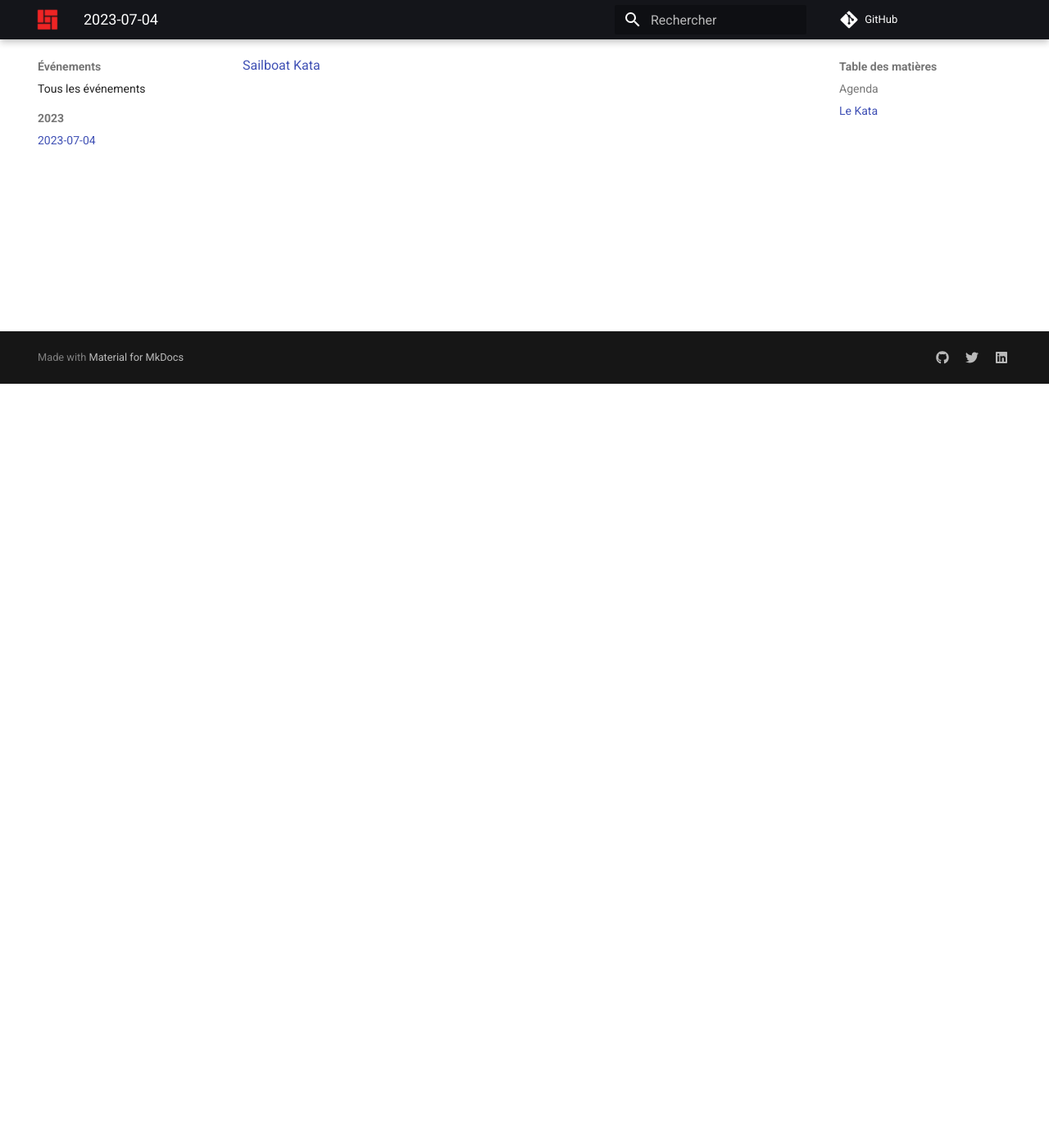
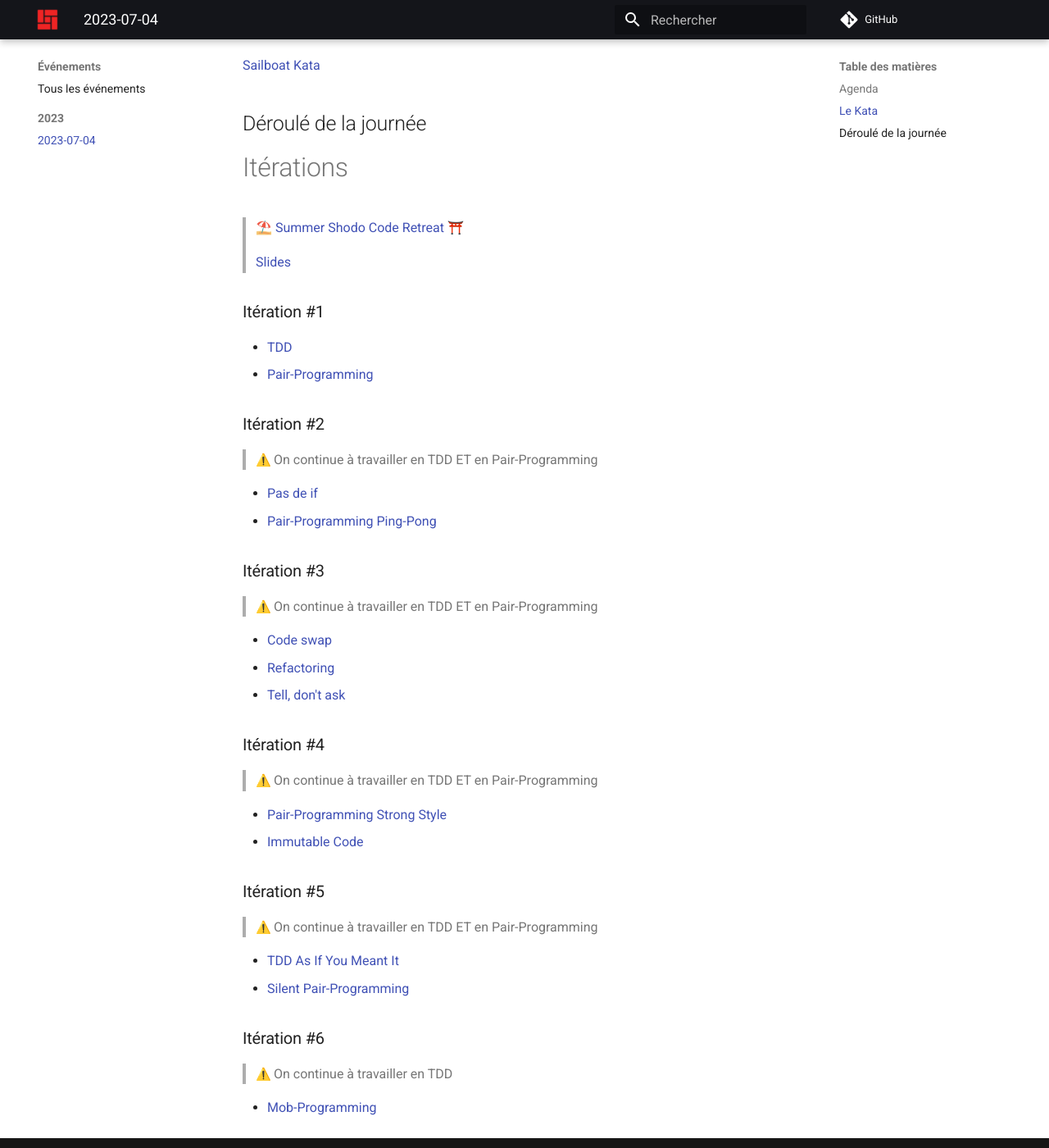
Before and after one commit to shodo-nantes/code-retreat, an MkDocs documentation site: the page built from docs/events/2023/07/04/index.md, in a window 1280 px wide and 1400 px high, scrolled down 932 px. Shown: the whole window at 82% size. Built offline with MkDocs 1.6.1 and Material for MkDocs 9.7.7, drawn with Linux system fonts in a browser that asks for light colours; emoji names are drawn with the system emoji font; comment, search, counter and statistics services are not loaded; some of the changed text lies outside the part shown.

Commit message:
event(2023-07-04): Déroulé de la journée

```diff
--- a/docs/events/2023/07/04/index.md
+++ b/docs/events/2023/07/04/index.md
@@ -11,8 +11,8 @@
 | 🕓 9h30-10h  | Présentation de la journée          |
 | 🕓 10h-11h   | Itération \#1                       |
 | 🕓 11h-12h   | Itération \#2                       |
-| 🕓 12h-13h   | Itération \#3                       |
-| 🕓 13h-14h   | 🍕 Déjeuner 🍕                      |
+| 🕓 12h-13h   | 🍕 Déjeuner 🍕                      |
+| 🕓 13h-14h   | Itération \#3                       |
 | 🕓 14h-15h   | Itération \#4                       |
 | 🕓 15h-16h   | Itération \#5                       |
 | 🕓 15h-16h   | Itération \#6                       |
@@ -21,3 +21,67 @@
 ## Le Kata
 
 [Sailboat Kata](/code-retreat/katas/sailboat/)
+
+## Déroulé de la journée
+
+# Itérations
+
+> [⛱️ Summer Shodo Code Retreat ⛩️](..)
+>
+> [Slides](../itérations-slides)
+
+### Itération \#1
+- [TDD]
+- [Pair-Programming]
+
+### Itération \#2
+
+> :warning:  On continue à travailler en TDD ET en Pair-Programming
+
+- [Pas de if]<br>
+- [Pair-Programming Ping-Pong]<br>
+
+### Itération \#3
+
+> :warning:  On continue à travailler en TDD ET en Pair-Programming
+
+- [Code swap]
+- [Refactoring]
+- [Tell, don't ask]
+
+### Itération \#4
+
+> :warning: On continue à travailler en TDD ET en Pair-Programming
+
+- [Pair-Programming Strong Style]
+- [Immutable Code]
+
+### Itération \#5
+
+> :warning:  On continue à travailler en TDD ET en Pair-Programming
+
+- [TDD As If You Meant It]
+- [Silent Pair-Programming]
+
+### Itération \#6
+
+> :warning:  On continue à travailler en TDD
+
+- [Mob-Programming]
+
+
+[TDD]: /code-retreat/constraints/tdd/
+[Pas de if]: /code-retreat/constraints/no-if/
+[Code swap]: /code-retreat/constraints/code-swap/
+[Refactoring]: /code-retreat/constraints/refactoring/
+[Tell, don't ask]: /code-retreat/constraints/tell-dont-ask/
+[Immutable Code]: /code-retreat/constraints/immutable-code/
+[Test && Commit || Revert]: /code-retreat/constraints/tcr/
+[TDD As If You Meant It]: /code-retreat/constraints/tdd/as-if-you-meant-it/
+
+
+[Pair-Programming]: /code-retreat/constraints/pair-programming/
+[Pair-Programming Ping-Pong]: /code-retreat/constraints/pair-programming/ping-pong/
+[Pair-Programming Strong Style]: /code-retreat/constraints/pair-programming/strong-style/
+[Silent Pair-Programming]: /code-retreat/constraints/pair-programming/silent/
+[Mob-Programming]: /code-retreat/constraints/mob-programming/
```
Also changed, not shown: docs/events/2023/07/04/itération-1.md (deleted, +0 -32 lines), docs/events/2023/07/04/itérations-slides.md (deleted, +0 -77 lines), docs/events/2023/07/04/itérations.md (deleted, +0 -61 lines).
